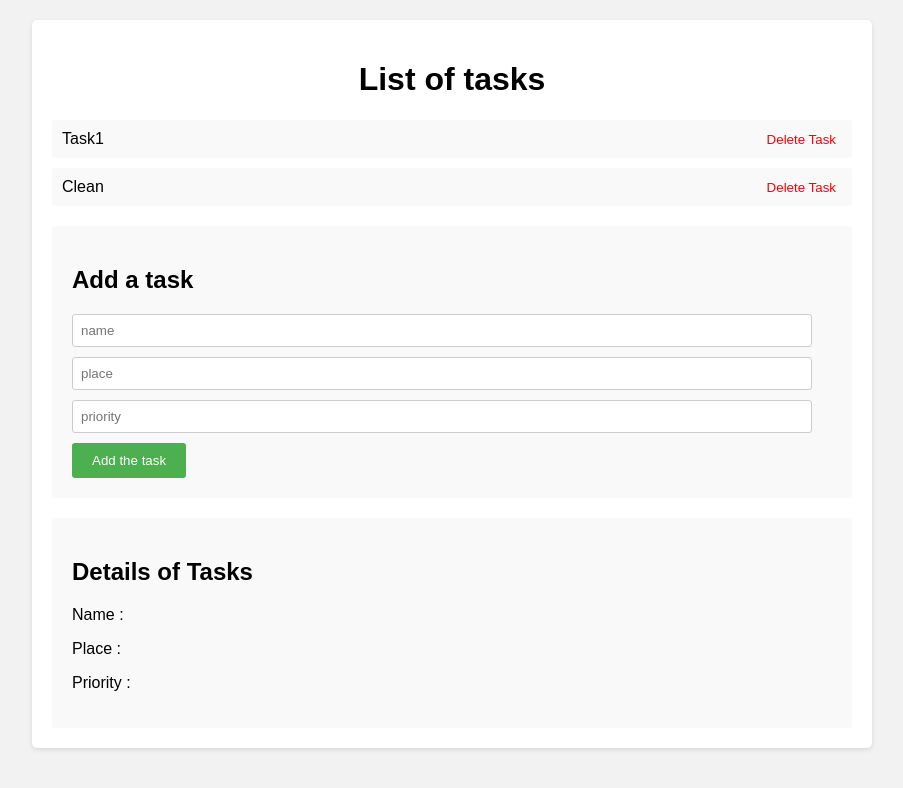
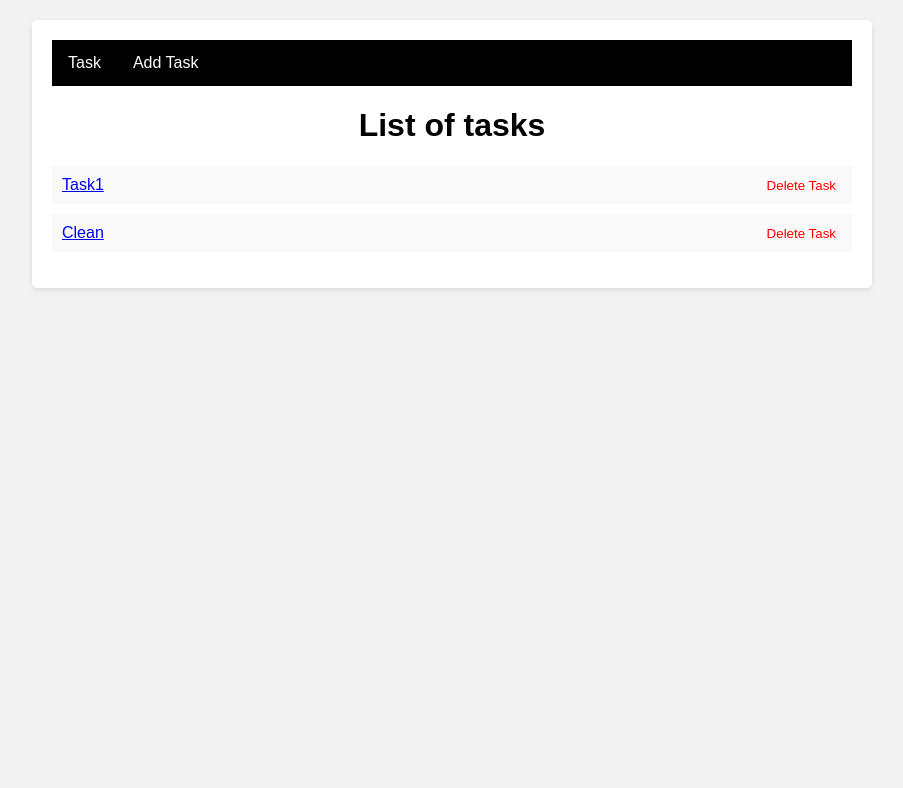
Before and after one commit to adrianmf27/ReactTaskManager, a React (Create React App) app: page / in a window 1280 px wide. Shown: the top 788 px of the page, without its empty margins (188-1091 px from the left). Built offline with nearby package versions, Linux system fonts and the light colour scheme.

Commit message:
More changes with navigation

```diff
--- a/package.json
+++ b/package.json
@@ -8,6 +8,7 @@
     "@testing-library/user-event": "^13.5.0",
     "react": "^18.3.1",
     "react-dom": "^18.3.1",
+    "react-router-dom": "^6.23.0",
     "react-scripts": "5.0.1",
     "web-vitals": "^2.1.4"
   },
--- a/src/App.css
+++ b/src/App.css
@@ -79,3 +79,27 @@ h1 {
   border: none;
   color: red;
 }
+
+.navbar {
+  list-style-type: none;
+  margin: 0;
+  padding: 0;
+  overflow: hidden;
+  background-color: black;
+}
+
+.navbar li {
+  float: left;
+}
+
+.navbar li a {
+  display: block;
+  color: white;
+  text-align: center;
+  padding: 14px 16px;
+  text-decoration: none;
+}
+
+.navbar li a:hover {
+  background-color: blue;
+}
--- a/src/App.js
+++ b/src/App.js
@@ -3,6 +3,7 @@ import './App.css';
 import DetailsOfTasksCom from './DetailsOfTasksComp';
 import ListOfTasksComp from './ListOfTasksComp';
 import CreateTaskComp from './CreateTaskComp';
+import { Routes, Route, Link } from 'react-router-dom';
 
 
 function App() {
@@ -22,15 +23,31 @@ function App() {
     ]
   )
 
-  let [taskSelected, setTaskSelected] = useState({})
-
 
   return (
     <>
       <div className='container'>
-        <ListOfTasksComp tasks = {tasks} setTask = {setTask} setTaskSelected={setTaskSelected}/>
-        <CreateTaskComp tasks = {tasks} setTask = {setTask}/>
-        <DetailsOfTasksCom task = {taskSelected}/>
+
+        <nav>
+          <ul className='navbar'>
+            <li><Link to="/">Task</Link></li>
+            <li><Link to="/createTasks">Add Task</Link></li>
+          </ul>
+        </nav>
+
+        <Routes>
+          <Route path="/" element={
+            <ListOfTasksComp tasks = {tasks} setTask = {setTask}/>}>
+          </Route>
+
+          <Route path="/createTasks" element={
+            <CreateTaskComp tasks = {tasks} setTask = {setTask}/>}>
+          </Route>
+
+          <Route path="/detailOfTasks/:name" element={
+            <DetailsOfTasksCom tasks = {tasks}/>}>
+          </Route>
+        </Routes>
       </div>
     </>
   );
--- a/src/CreateTaskComp.js
+++ b/src/CreateTaskComp.js
@@ -1,4 +1,5 @@
 import { useRef } from 'react';
+import { useNavigate } from 'react-router-dom';
 
 let CreateTaskComp = (props) => {
     let {tasks, setTask} = props
@@ -8,6 +9,7 @@ let CreateTaskComp = (props) => {
     let placeRef = useRef("")
     let priorityRef = useRef(0)
 
+    let navigate = useNavigate()
 
      // Adding the task to the list
     let addTask = () => {
@@ -22,6 +24,7 @@ let CreateTaskComp = (props) => {
         nameRef.current.value = ""
         placeRef.current.value = ""
         priorityRef.current.value = 0
+        navigate("/")
     }
 
     return (
--- a/src/DetailsOfTasksComp.js
+++ b/src/DetailsOfTasksComp.js
@@ -1,13 +1,25 @@
+import { useEffect, useState } from "react";
+import { useParams } from "react-router-dom";
 
 let DetailsOfTasksCom = (props) => {
-    let { task } = props
+    let { tasks } = props
+    let { name } = useParams();
+    let [task, setTask] = useState(null)
+
+    useEffect(() => {
+        let candidate = tasks.find(t => t.name == name)
+
+        if(candidate != null){
+            setTask(candidate)
+        }
+    })
 
     return (
         <div className="task-details">
             <h2>Details of Tasks</h2>
-            <p>Name :{task.name}</p>
-            <p>Place :{task.place}</p>
-            <p>Priority :{task.priority}</p>
+            <p>Name :{task?.name}</p>
+            <p>Place :{task?.place}</p>
+            <p>Priority :{task?.priority}</p>
         </div>
     )
 }
--- a/src/ListOfTasksComp.js
+++ b/src/ListOfTasksComp.js
@@ -1,11 +1,7 @@
+import { Link } from 'react-router-dom';
 
 let ListOfTasksComp = (props) => {
-    let { tasks, setTask, setTaskSelected } = props
-
-    let onClickSelectedTask = (name) => {
-        let task = tasks.find(t => t.name == name)
-        setTaskSelected(task)
-    }
+    let { tasks, setTask } = props
 
     let deletetTaskSelected = (name) => {
         let otherTasks = tasks.filter(t => t.name != name)
@@ -17,9 +13,8 @@ let ListOfTasksComp = (props) => {
             <h1>List of tasks</h1>
             <ul className='task-list'>
                 { tasks.map (t =>
-                    <li key = {t.name} onClick={ () => {onClickSelectedTask(t.name)}}>
-                        {t.name}
-
+                    <li key = {t.name}>
+                        <Link to = {"/detailOfTasks/" + t.name}>{t.name}</Link>
                         <button className="delete-button" onClick={() => {deletetTaskSelected(t.name)}}>
                             Delete Task
                         </button>
--- a/src/index.js
+++ b/src/index.js
@@ -1,10 +1,15 @@
 import React from 'react';
 import ReactDOM from 'react-dom/client';
 import App from './App';
+import { BrowserRouter } from 'react-router-dom';
 
 const root = ReactDOM.createRoot(document.getElementById('root'));
 root.render(
   <React.StrictMode>
-    <App />
+
+    <BrowserRouter>
+      <App/>
+    </BrowserRouter>
+
   </React.StrictMode>
 );
```
Also changed, not shown: 1 other file (tests, documents, lock files or other folders).
